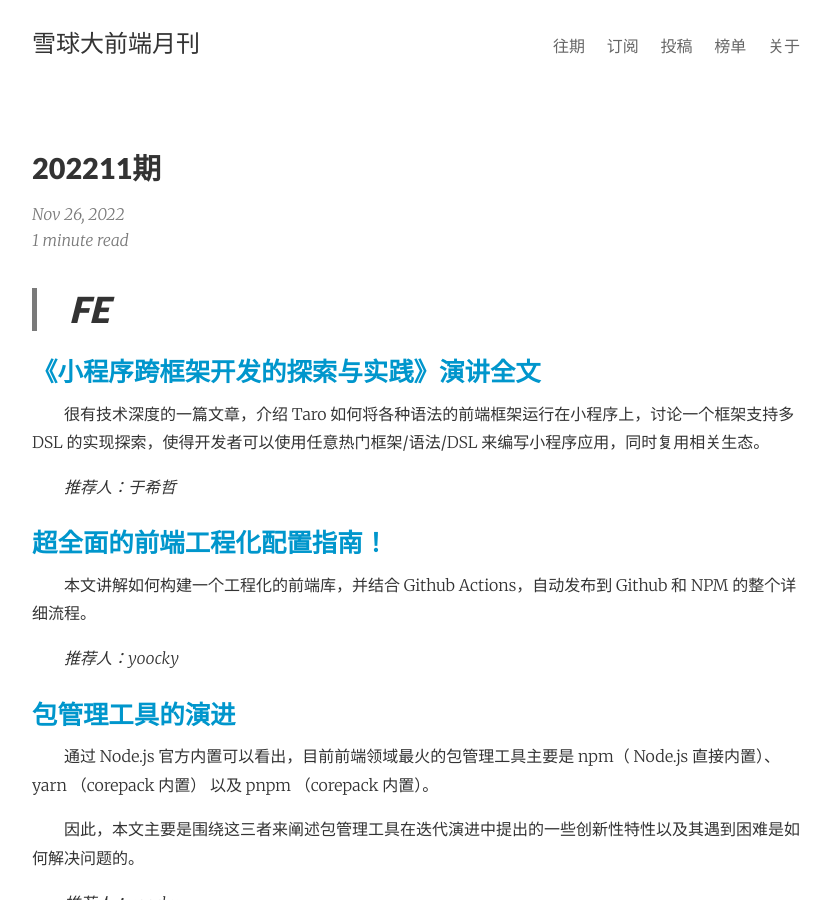
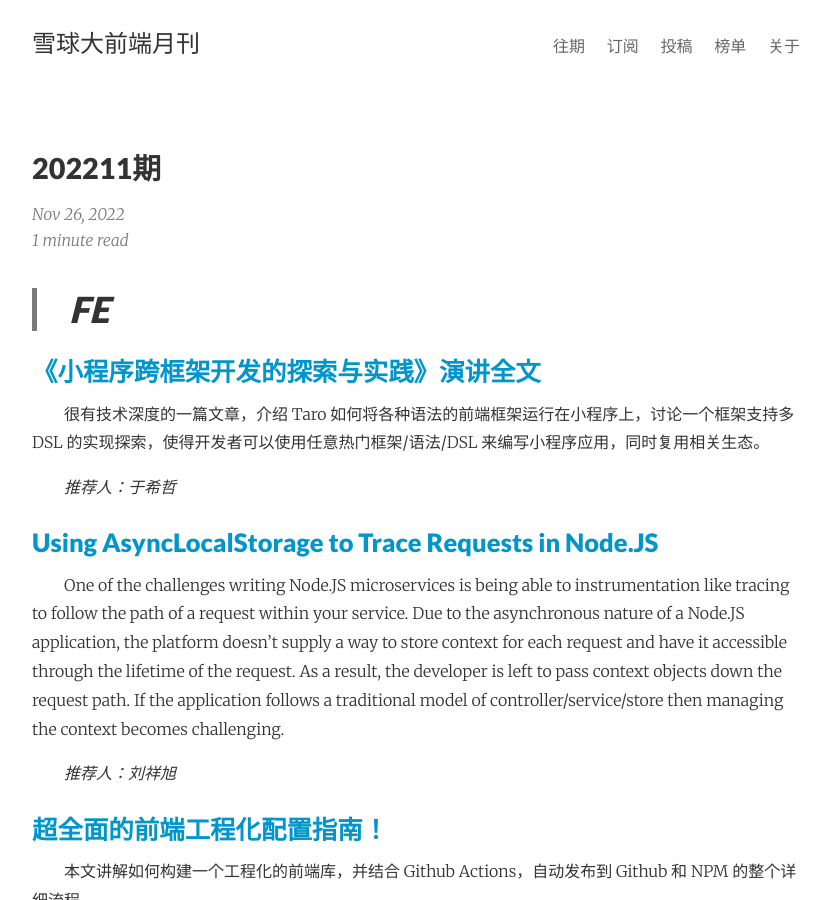
Before and after one commit to yoocky/monthly, a Jekyll site: the page built from _posts/2022-10-01-202211期.md, in a window 1280 px wide and 900 px high. Shown: the whole window, without its empty margins (224-1055 px from the left). Built offline with Jekyll 4.4.1, drawn with Linux system fonts in a browser that asks for light colours; nearby versions of some CDN libraries.

Commit message:
feat(post): add post

```diff
--- a/_posts/2022-10-01-202211期.md
+++ b/_posts/2022-10-01-202211期.md
@@ -14,6 +14,13 @@ categories: F2E
 很有技术深度的一篇文章，介绍 Taro 如何将各种语法的前端框架运行在小程序上，讨论一个框架支持多 DSL 的实现探索，使得开发者可以使用任意热门框架/语法/DSL 来编写小程序应用，同时复用相关生态。
 
 *推荐人：于希哲*
+
+#### [Using AsyncLocalStorage to Trace Requests in Node.JS](https://issalcedo.me/posts/node-localstorage-trace)
+
+One of the challenges writing Node.JS microservices is being able to instrumentation like tracing to follow the path of a request within your service. Due to the asynchronous nature of a Node.JS application, the platform doesn't supply a way to store context for each request and have it accessible through the lifetime of the request. As a result, the developer is left to pass context objects down the request path. If the application follows a traditional model of controller/service/store then managing the context becomes challenging.
+
+*推荐人：刘祥旭*
+
 
 #### [超全面的前端工程化配置指南！](https://mp.weixin.qq.com/s/PmKsmT2rFtYqjy2XmPYhEQ)
 
```
